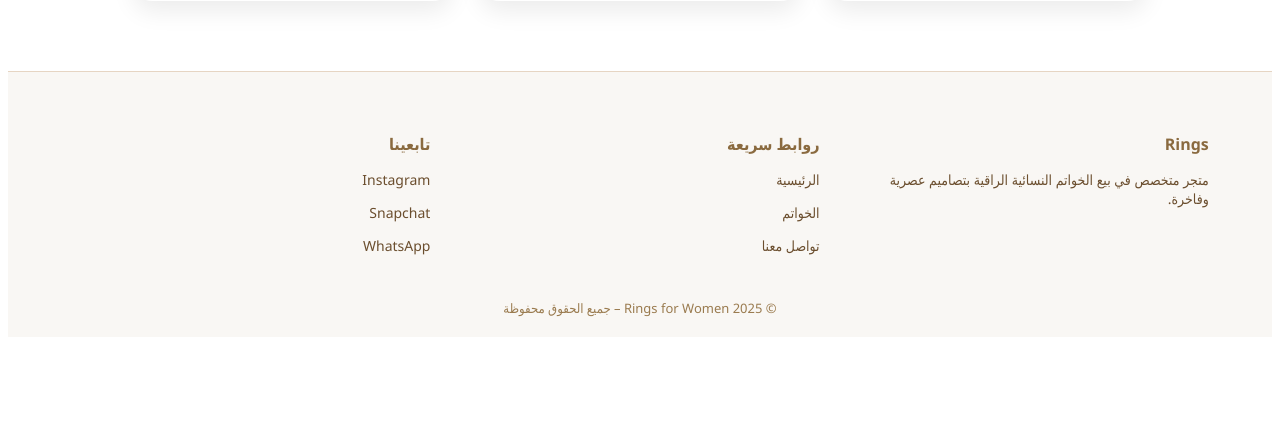
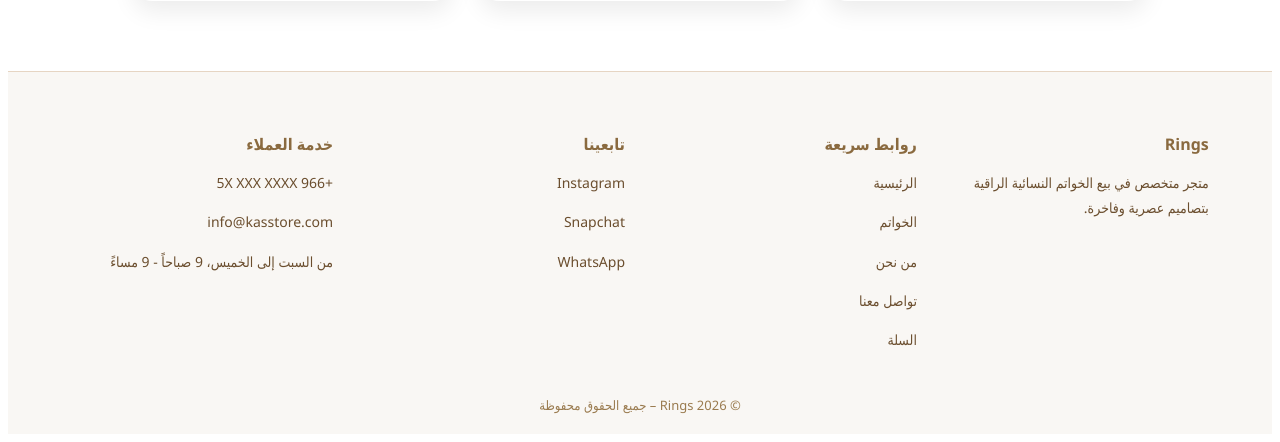
Before and after one commit to abofhad2012/kas8888, a Django app: page / in a window 1280 px wide. Shown: the part 367-809 px from the top of the page. Before the commit the page ends 684 px from the top, so only its background shows below. Run offline with Django 5.2, Linux system fonts and the light colour scheme; data comes from the database, SQL or seed files in the repository.

Commit message:
Update footer contact info and social links

```diff
--- a/templates/includes/footer.html
+++ b/templates/includes/footer.html
@@ -1,4 +1,4 @@
- <!-- ================= FOOTER ================= -->
+<!-- ================= FOOTER ================= -->
 <footer class="footer">
 
     <div class="footer-container">
@@ -13,22 +13,56 @@
 
         <div>
             <h4>روابط سريعة</h4>
-            <p><a href="/">الرئيسية</a></p>
+            <p><a href="{% url 'home' %}">الرئيسية</a></p>
             <p><a href="/products/">الخواتم</a></p>
+            <p><a href="/about/">من نحن</a></p>
             <p><a href="/contact/">تواصل معنا</a></p>
+            <p><a href="/cart/">السلة</a></p>
         </div>
 
         <div>
             <h4>تابعينا</h4>
-            <p>Instagram</p>
-            <p>Snapchat</p>
-            <p>WhatsApp</p>
+
+            <p>
+                <a href="https://www.instagram.com/USERNAME"
+                   target="_blank"
+                   rel="noopener noreferrer">
+                    Instagram
+                </a>
+            </p>
+
+            <p>
+                <a href="https://www.snapchat.com/add/USERNAME"
+                   target="_blank"
+                   rel="noopener noreferrer">
+                    Snapchat
+                </a>
+            </p>
+
+            <p>
+                <a href="https://wa.me/9665XXXXXXXX"
+                   target="_blank"
+                   rel="noopener noreferrer">
+                    WhatsApp
+                </a>
+            </p>
+        </div>
+
+        <div>
+            <h4>خدمة العملاء</h4>
+            <p>
+                <a href="tel:+9665XXXXXXXX">+966 5X XXX XXXX</a>
+            </p>
+            <p>
+                <a href="mailto:info@kasstore.com">info@kasstore.com</a>
+            </p>
+            <p>من السبت إلى الخميس، 9 صباحاً - 9 مساءً</p>
         </div>
 
     </div>
 
     <div class="copyright">
-        © 2025 Rings for Women – جميع الحقوق محفوظة
+        © {% now "Y" %} Rings – جميع الحقوق محفوظة
     </div>
 
 </footer>
@@ -60,6 +94,7 @@
     color: #6b4e2e;
     font-size: 14px;
     text-decoration: none;
+    line-height: 1.8;
 }
 
 .footer a:hover {
@@ -74,13 +109,19 @@
 }
 </style>
 
-<!-- ================= POPUP JS (قبل </body>) ================= -->
+<!-- ================= POPUP JS ================= -->
 <script>
 function openSizeGuide() {
-    document.getElementById('sizeGuideModal').style.display = 'flex';
+    const modal = document.getElementById('sizeGuideModal');
+    if (modal) {
+        modal.style.display = 'flex';
+    }
 }
 
 function closeSizeGuide() {
-    document.getElementById('sizeGuideModal').style.display = 'none';
+    const modal = document.getElementById('sizeGuideModal');
+    if (modal) {
+        modal.style.display = 'none';
+    }
 }
 </script>
```
